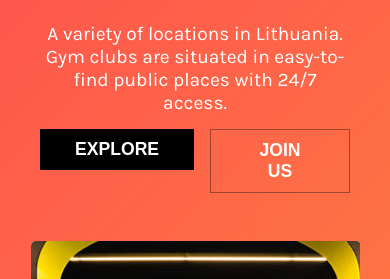
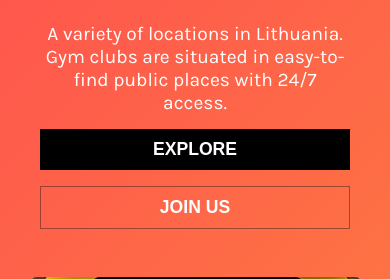
Before and after one commit to aldask/gym, a React (Create React App) app: page / in a window 390 px wide. Shown: the part 4189-4468 px from the top of the page. Built offline with nearby package versions, Linux system fonts and the light colour scheme.

Commit message:
Fixed button heights

```diff
--- a/src/Components/Locations/Styles/_locations.scss
+++ b/src/Components/Locations/Styles/_locations.scss
@@ -45,12 +45,20 @@
       display: flex;
       flex-direction: row;
       gap: 1rem;
+      height: 100%;
+
+      @media screen and (max-width: 395px) {
+        flex-direction: column;
+        width: 100%;
+      }
 
       button {
         padding: 10px 35px;
         font-size: 1.1rem;
         font-weight: 600;
         text-transform: uppercase;
+        width: 100%;
+        height: 100%;
       }
 
       &--explore {
```
